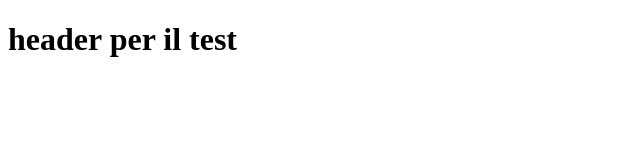
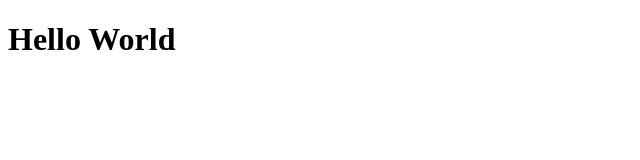
Before and after one commit to LookasWasTaken/htmlcss-hello, a plain HTML site: page index.html in a window 1280 px wide. Shown: the whole page, without its empty margins (0-640 px from the left). Drawn offline with Linux system fonts and the light colour scheme.

Commit message:
initial commit with h1

```diff
--- a/index.html
+++ b/index.html
@@ -7,6 +7,6 @@
     <title>test_class_91</title>
 </head>
 <body>
-    <h1>header per il test</h1>
+    <h1>Hello World</h1>
 </body>
 </html>
```
